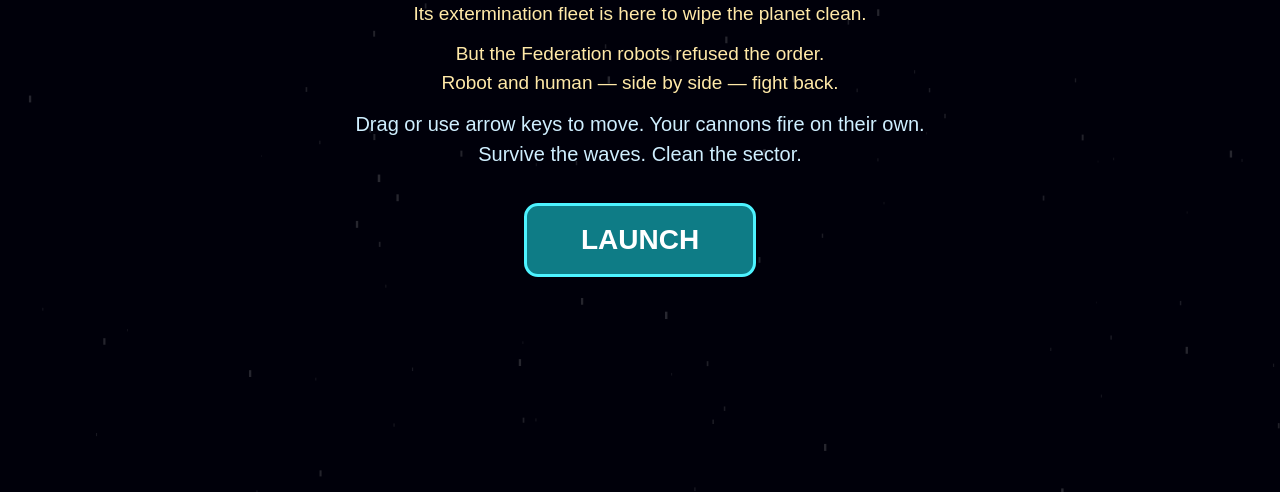
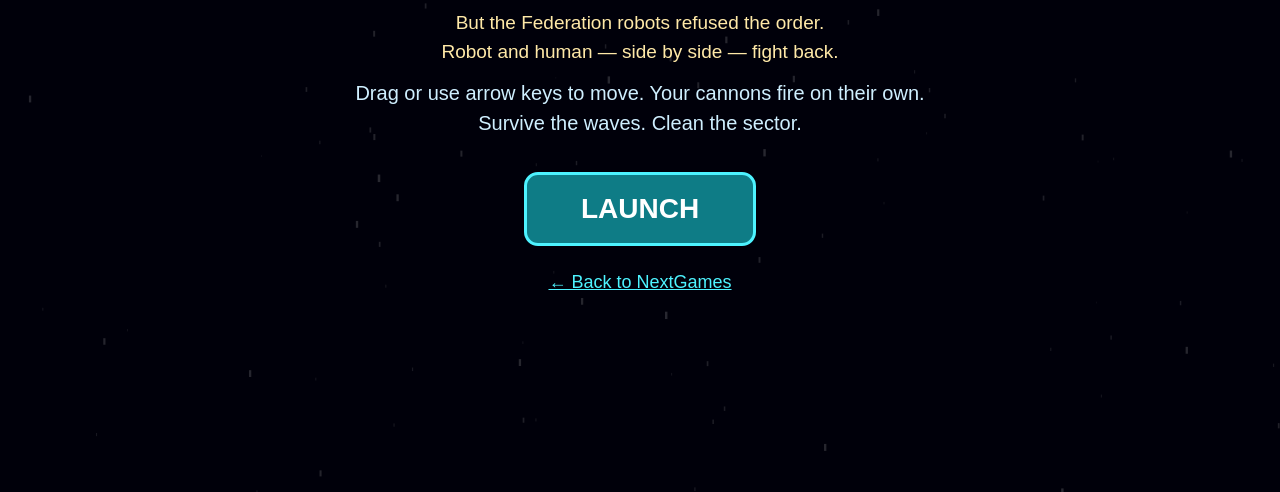
Before and after one commit to Keywebco/NextGames, a plain HTML site: page federation-defense/index.html in a window 1280 px wide. Shown: the part 308-800 px from the top of the page. Drawn offline with Linux system fonts and the light colour scheme.

Commit message:
Federation Defense: back link to the NextGames portal (2026-11-19)

```diff
--- a/federation-defense/index.html
+++ b/federation-defense/index.html
@@ -35,6 +35,7 @@
   <p>Drag or use arrow keys to move. Your cannons fire on their own.<br>
   Survive the waves. Clean the sector.</p>
   <button id="bigbtn">LAUNCH</button>
+  <p style="margin-top:20px"><a href="../" style="color:#4df3ff; font-size:18px">&larr; Back to NextGames</a></p>
 </div>
 <script>
 (function(){
```
